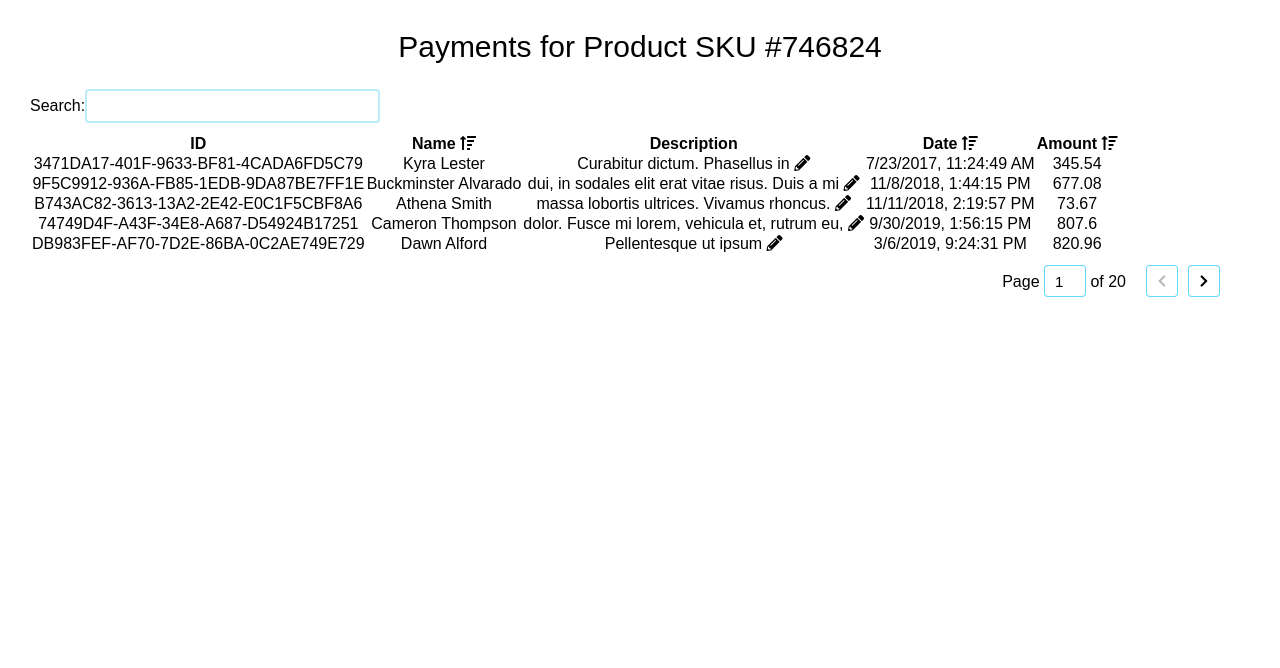
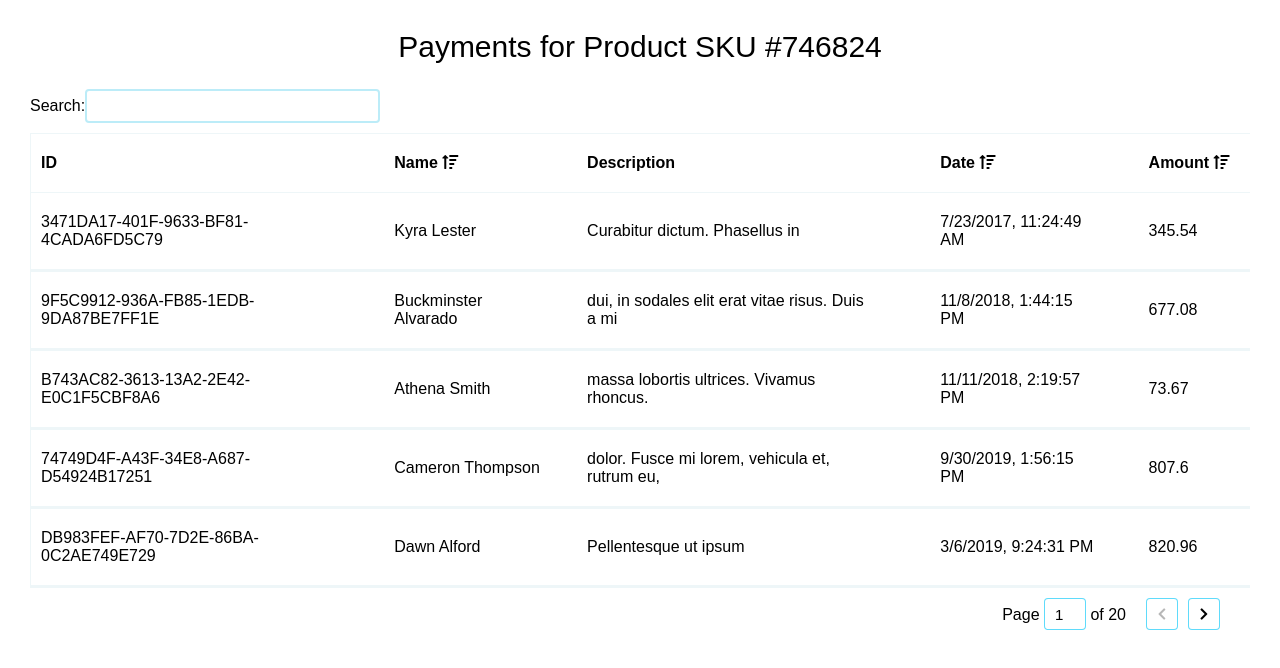
Before and after one commit to Yezuz05/vue-data-table, a Vue app: page / in a window 1280 px wide. Shown: the top 668 px of the page. Built offline with nearby package versions, Linux system fonts and the light colour scheme; a web font is replaced by a local one.

Commit message:
update: little update to custom class

```diff
--- a/src/components/DataTable.vue
+++ b/src/components/DataTable.vue
@@ -6,10 +6,10 @@
             <i @click="clearSearch()" v-if="this.hasSearch" class="fas fa-times"></i>
         </div>
         <div class="table-wrapper">
-            <table :class="config.tableClass">
+            <table :class="config.tableClass ? config.tableClass : 'table'">
                 <thead>
                     <tr>
-                        <th :class="config.thClass" v-for="(column, index) in tableColumns" :key="index">
+                        <th :class="config.thClass ? config.thClass : 'th'" v-for="(column, index) in tableColumns" :key="index">
                             {{column.title}}
                             <i @click="sort(column,index)" v-if="column.sortable" :class="[!!column.sort_order ? 'has-sort' : '', column.sort_order === 'asc' ? 'fa-sort-amount-up': (column.sort_order === 'desc' ? 'fa-sort-amount-down': 'fa-sort-amount-up')]" class="fas"></i>
                         </th>
@@ -17,7 +17,7 @@
                 </thead>
                 <tbody>
                     <tr v-for="(row, rowIndex) in tableData" :key="rowIndex">
-                        <td :class="config.tdClass" v-for="(column, index) in tableColumns" :key="index">
+                        <td :class="config.tdClass ? config.tdClass : 'td'" v-for="(column, index) in tableColumns" :key="index">
                             <span spellcheck="false" :contenteditable="column.editable && row.edit">
                                 {{ column.type === 'Date' ? new Date(row[column.dataIndex]).toLocaleString() : row[column.dataIndex]}}
                             </span>
```
Also changed, not shown: 1 other file (tests, documents, lock files or other folders).
